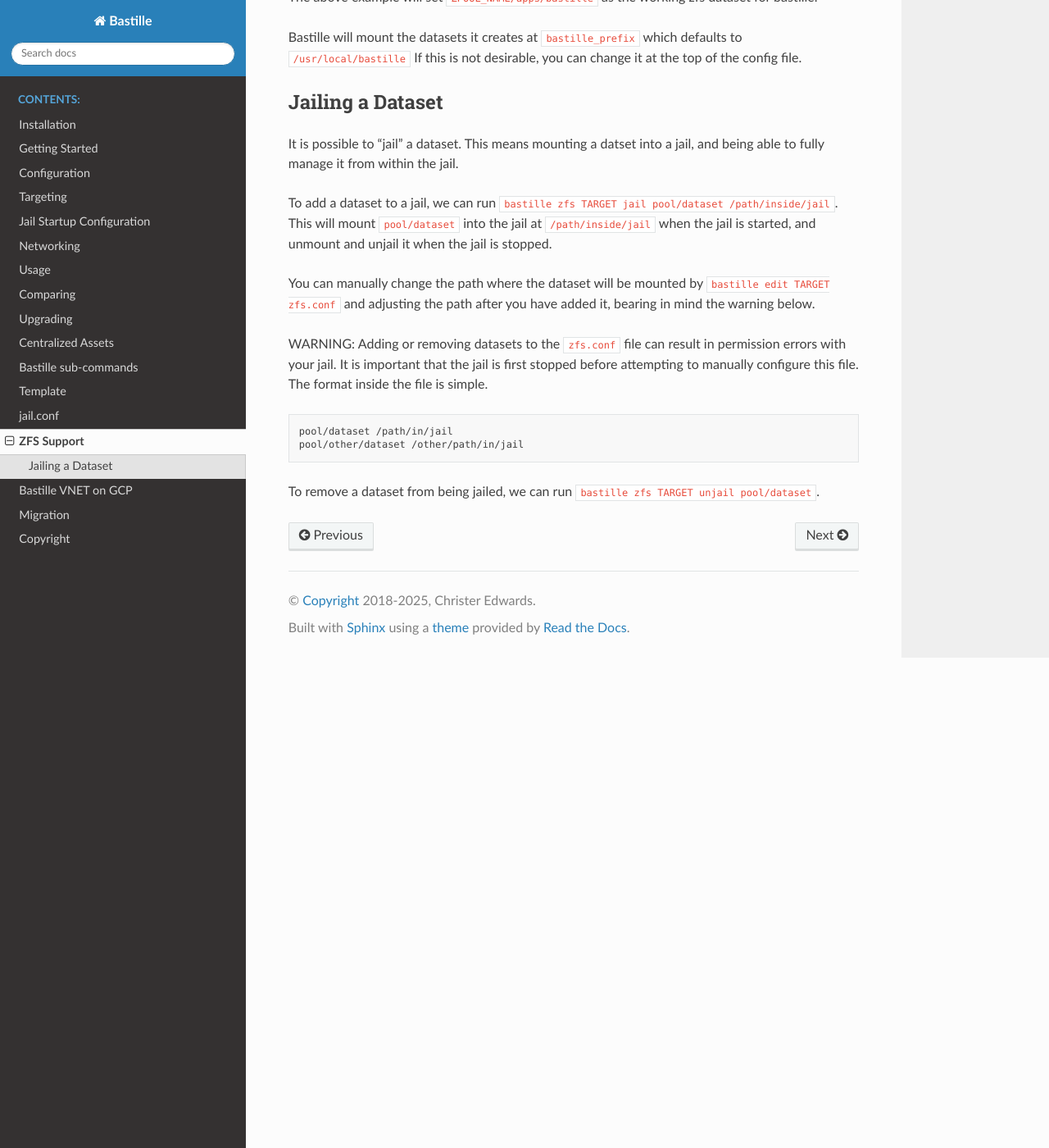
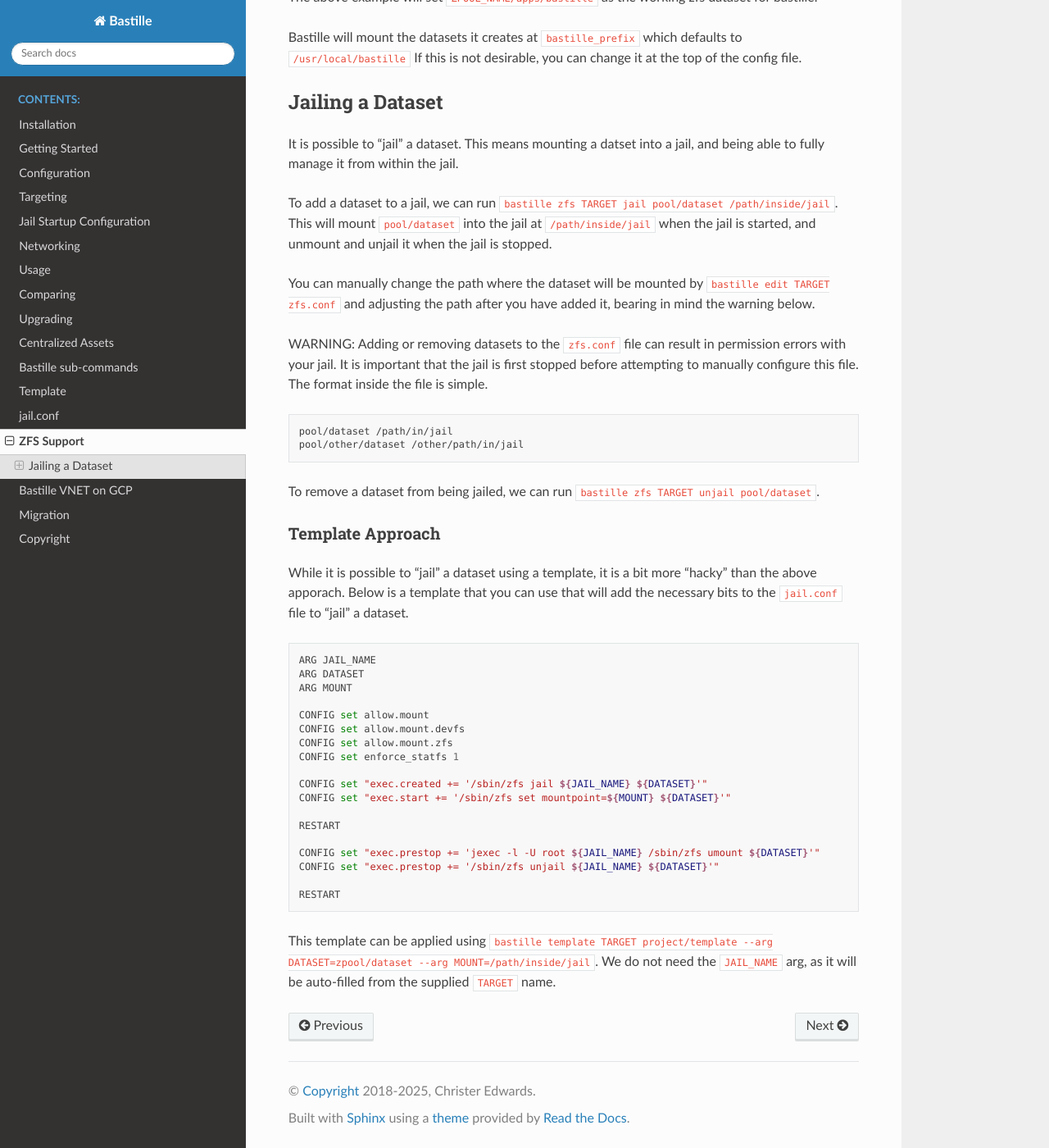
Before and after one commit to BastilleBSD/bastille, a Sphinx documentation site: the page built from docs/chapters/zfs-support.rst, in a window 1280 px wide and 1400 px high, scrolled down 1266 px. Shown: the whole window at 82% size. Built offline with Sphinx 7.4.7 and the Read the Docs theme 3.1.0, drawn with Linux system fonts in a browser that asks for light colours.

Commit message:
docs: Add docs about jailing a dataset using the template approach

```diff
--- a/docs/chapters/zfs-support.rst
+++ b/docs/chapters/zfs-support.rst
@@ -82,3 +82,34 @@ the file is simple.
   pool/other/dataset /other/path/in/jail
 
 To remove a dataset from being jailed, we can run ``bastille zfs TARGET unjail pool/dataset``.
+
+Template Approach
+^^^^^^^^^^^^^^^^^
+
+While it is possible to "jail" a dataset using a template, it is a bit more "hacky" than the above apporach.
+Below is a template that you can use that will add the necessary bits to the ``jail.conf`` file to "jail" a
+dataset.
+
+.. code-block:: shell
+
+  ARG JAIL_NAME
+  ARG DATASET
+  ARG MOUNT
+
+  CONFIG set allow.mount
+  CONFIG set allow.mount.devfs
+  CONFIG set allow.mount.zfs
+  CONFIG set enforce_statfs 1
+
+  CONFIG set "exec.created += '/sbin/zfs jail ${JAIL_NAME} ${DATASET}'"
+  CONFIG set "exec.start += '/sbin/zfs set mountpoint=${MOUNT} ${DATASET}'"
+
+  RESTART
+
+  CONFIG set "exec.prestop += 'jexec -l -U root ${JAIL_NAME} /sbin/zfs umount ${DATASET}'"
+  CONFIG set "exec.prestop += '/sbin/zfs unjail ${JAIL_NAME} ${DATASET}'"
+
+  RESTART
+
+This template can be applied using ``bastille template TARGET project/template --arg DATASET=zpool/dataset --arg MOUNT=/path/inside/jail``.
+We do not need the ``JAIL_NAME`` arg, as it will be auto-filled from the supplied ``TARGET`` name.
```
